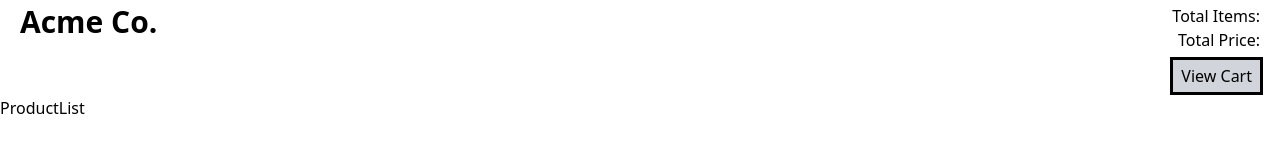
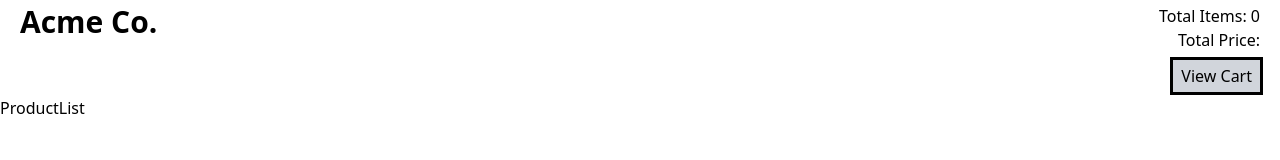
Before and after one commit to snelson-seattle/react-shopping-cart, a React (Vite) app: page / in a window 1280 px wide. Shown: the top 160 px of the page. Built offline with nearby package versions, Linux system fonts and the light colour scheme.

Commit message:
created useCart custom hook to use the CartContext, added useCart hook to Header component

```diff
--- a/src/components/Header.tsx
+++ b/src/components/Header.tsx
@@ -1,5 +1,6 @@
 import React from "react"
 import Nav from "./Nav"
+import useCart from "../hooks/useCart"
 
 type PropsType = {
     viewCart: boolean,
@@ -7,13 +8,15 @@
 }
 
 const Header = ({viewCart, setViewCart}: PropsType ) => {
+    const {totalItems, totalPrice} = useCart();
+
     const content = (
         <header className="p-[0.25em] my-0 mx-[1em]">
             <div className="flex justify-between mb-[0.5em]">
                 <h1 className="text-3xl font-bold">Acme Co.</h1>
                 <div className="text-right">
-                    <p>Total Items: </p>
-                    <p>Total Price: </p>
+                    <p>Total Items: {totalItems}</p>
+                    <p>Total Price: {totalPrice}</p>
                 </div>
             </div>
             <Nav viewCart={viewCart} setViewCart={setViewCart} />
--- /dev/null
+++ b/src/hooks/useCart.tsx
@@ -0,0 +1,9 @@
+import { useContext } from "react";
+import CartContext from "../context/CartProvider";
+import { UseCartContextType } from "../context/CartProvider";
+
+const useCart = (): UseCartContextType => {
+    return useContext(CartContext);
+}
+
+export default useCart;
```
